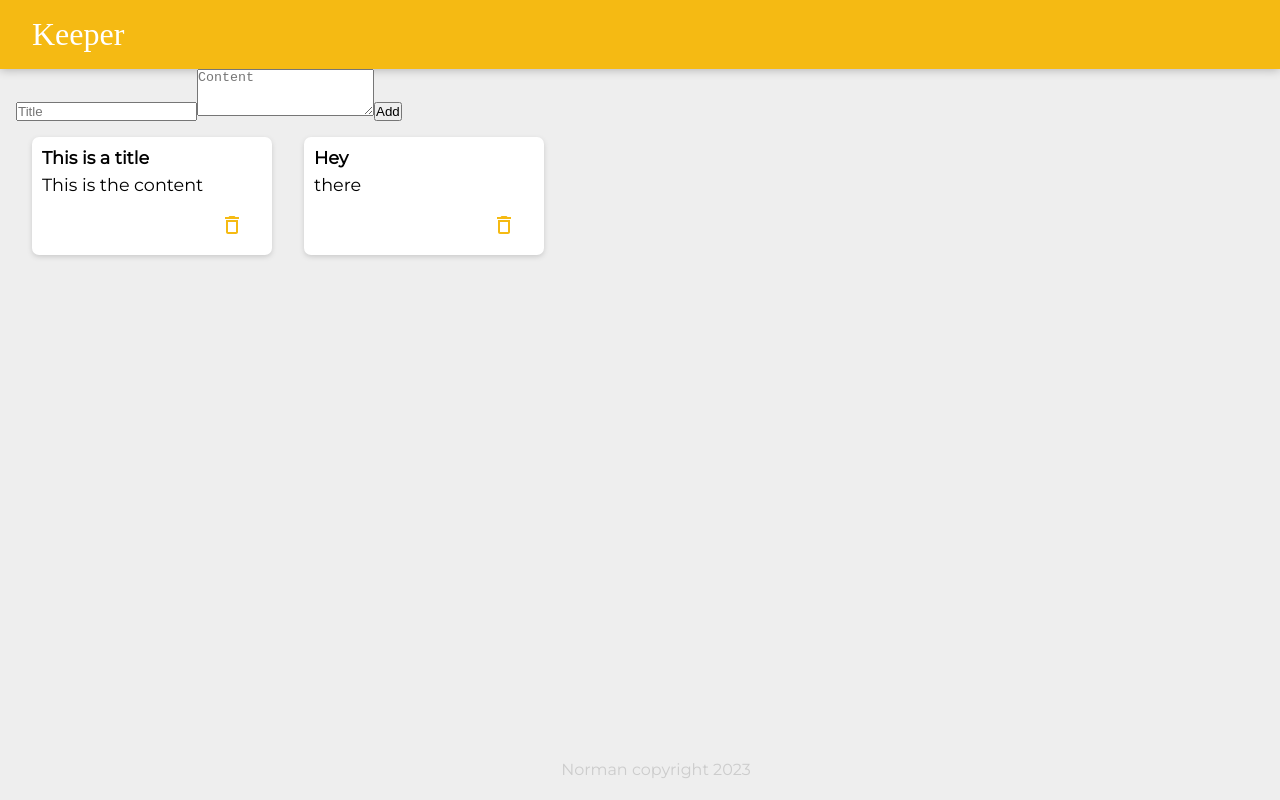
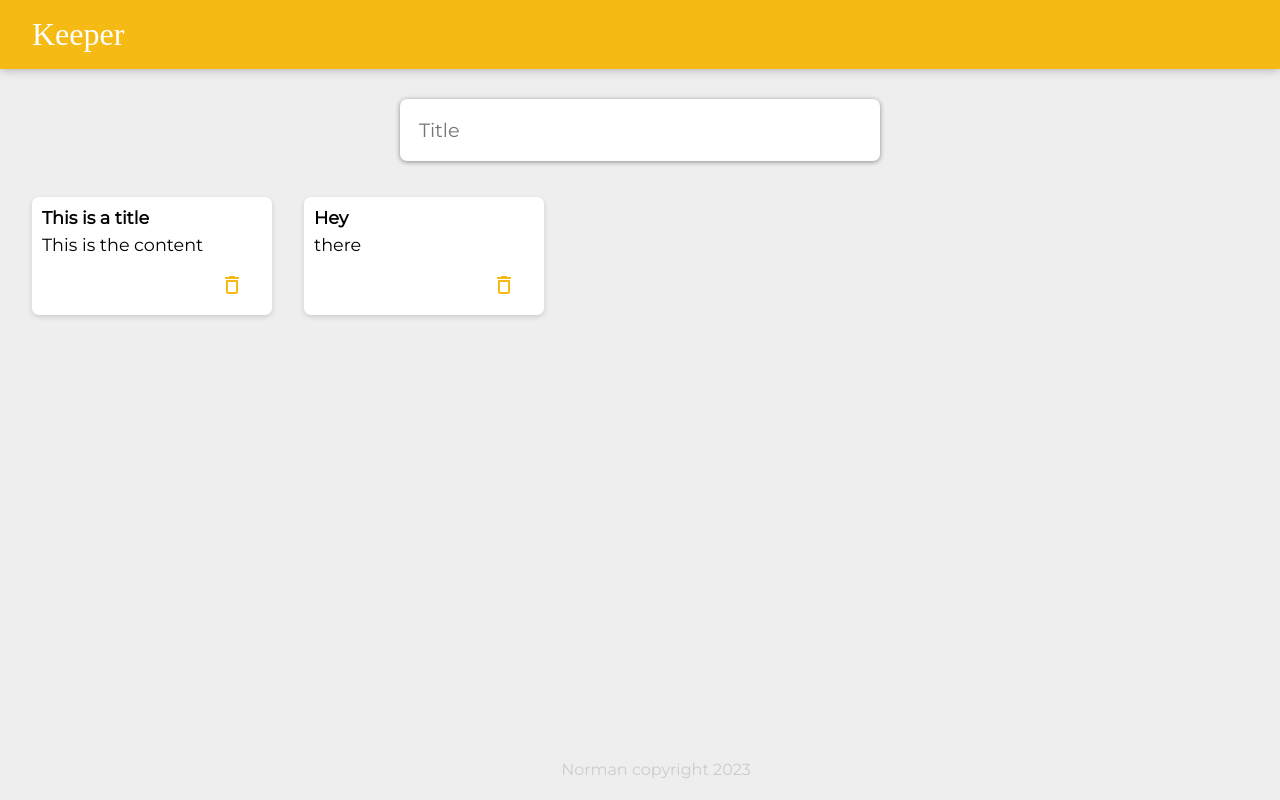
Before and after one commit to GasinskiN/Keeper-app-look-alike, a React (Create React App) app: page / in a window 1280 px wide. Built offline with nearby package versions, Linux system fonts and the light colour scheme; a web font is replaced by a local one.

Commit message:
Add conditional rendering for create note area and change the button to material icon

```diff
--- a/src/CreateArea.jsx
+++ b/src/CreateArea.jsx
@@ -1,7 +1,16 @@
 import React, {useState} from "react";
-
+import IconButton from '@mui/material/IconButton';
+import AddIcon from '@mui/icons-material/Add';
+import Zoom from '@mui/material/Zoom';
 
 function CreateArea(props){
+
+    const [isExpanded, setExpand] = useState(false);
+
+    function expand(){
+        setExpand(true);
+    }
+
     const [content, setContent] = useState({
         title: "",
         post: ""
@@ -22,11 +31,28 @@ function CreateArea(props){
 
     return (
     <div>
-    <form onSubmit={handleSubmit}>
-        <input onChange={handleChange} name="title" value={content.title} placeholder="Title"></input>
-        <textarea onChange={handleChange} name="post" value={content.post} placeholder="Content" rows={3}></textarea>
-
-        <button onClick={() => {props.giveNote(content); setContent({title: "", post:""})}}  >Add</button>
+    <form className="create-note" onSubmit={handleSubmit}>
+        <input
+        onClick={expand}
+        onChange={handleChange}
+        name="title"
+        value={content.title}
+        placeholder="Title">
+        </input>
+        {isExpanded &&
+        <Zoom in={isExpanded}>
+            <textarea
+            onChange={handleChange}
+            name="post" value={content.post}
+            placeholder="Content"
+            rows={3}>
+            </textarea>
+        </Zoom>}
+        <Zoom in={isExpanded}>
+        <IconButton
+        onClick={() => {props.giveNote(content); setContent({title: "", post:""})}}  ><AddIcon />
+        </IconButton>
+        </Zoom>
     </form>
     </div>
     );
```
